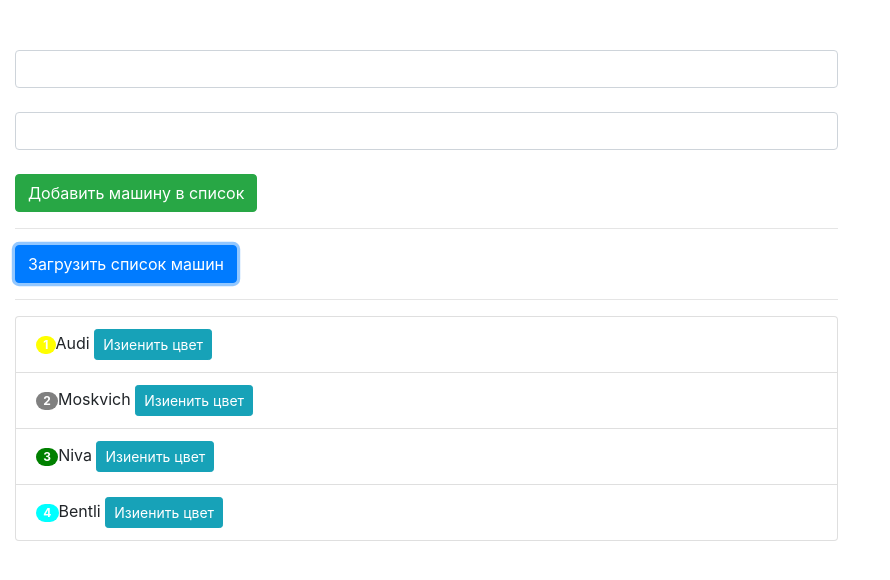
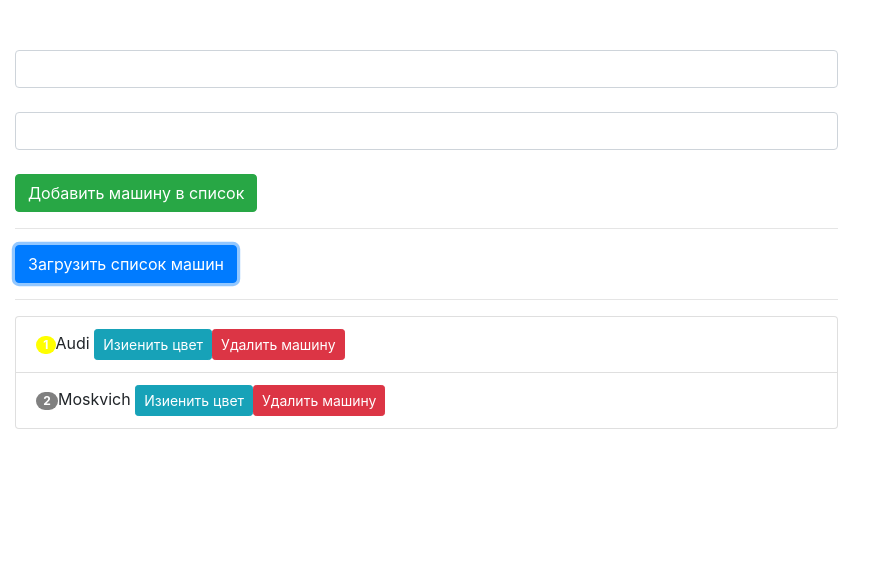
Before and after one commit to academind-345590/ng-theory, an Angular app: page / in a window 1280 px wide. Both pictures are taken after a click on the button "Загрузить список машин". Shown: the top 580 px of the page, without its empty margins (0-890 px from the left). Built offline with nearby package versions, Linux system fonts and the light colour scheme; data requests are answered from the project's data file.

Commit message:
HTTP: add PUT action

```diff
--- a/db.json
+++ b/db.json
@@ -9,16 +9,6 @@
       "color": "grey",
       "name": "Moskvich",
       "id": 2
-    },
-    {
-      "name": "Niva",
-      "color": "green",
-      "id": 3
-    },
-    {
-      "name": "Bentli",
-      "id": 4,
-      "color": "aqua"
     }
   ]
 }
--- a/src/app/app.component.html
+++ b/src/app/app.component.html
@@ -12,6 +12,7 @@
         [ngStyle]="{background: car.color}"
       >{{car.id}}</span>{{car.name}}
       <button class="btn btn-sm btn-info" (click)="setNewColor(car)">Изиенить цвет</button>
+      <button class="btn btn-sm btn-danger" (click)="deleteCar(car)">Удалить машину</button>
     </li>
   </ul>
 </div>
--- a/src/app/app.component.ts
+++ b/src/app/app.component.ts
@@ -2,6 +2,7 @@
 import { CarsService } from './cars.service';
 
 export interface Cars {
+  filter: any;
   push(newCar: Cars);
   id: number,
   name: string,
@@ -62,4 +63,12 @@
         // console.log(date);
       })
   }
+
+  deleteCar(car: Cars){
+    this.carsService
+      .deleteCar(car)
+      .subscribe((date) => {
+        this.cars = this.cars.filter(c => c.id !== car.id);
+      })
+  }
 }
--- a/src/app/cars.service.ts
+++ b/src/app/cars.service.ts
@@ -21,6 +21,10 @@
 
   changeColor(car: any, color: string){
     car.color = color;
-    return this.http.put(`http://localhost:3000/cars/${car.id}`,car)
+    return this.http.put(`http://localhost:3000/cars/${car.id}`,car);
+  }
+
+  deleteCar(car: any){
+    return this.http.delete(`http://localhost:3000/cars/${car.id}`);
   }
 }
```
